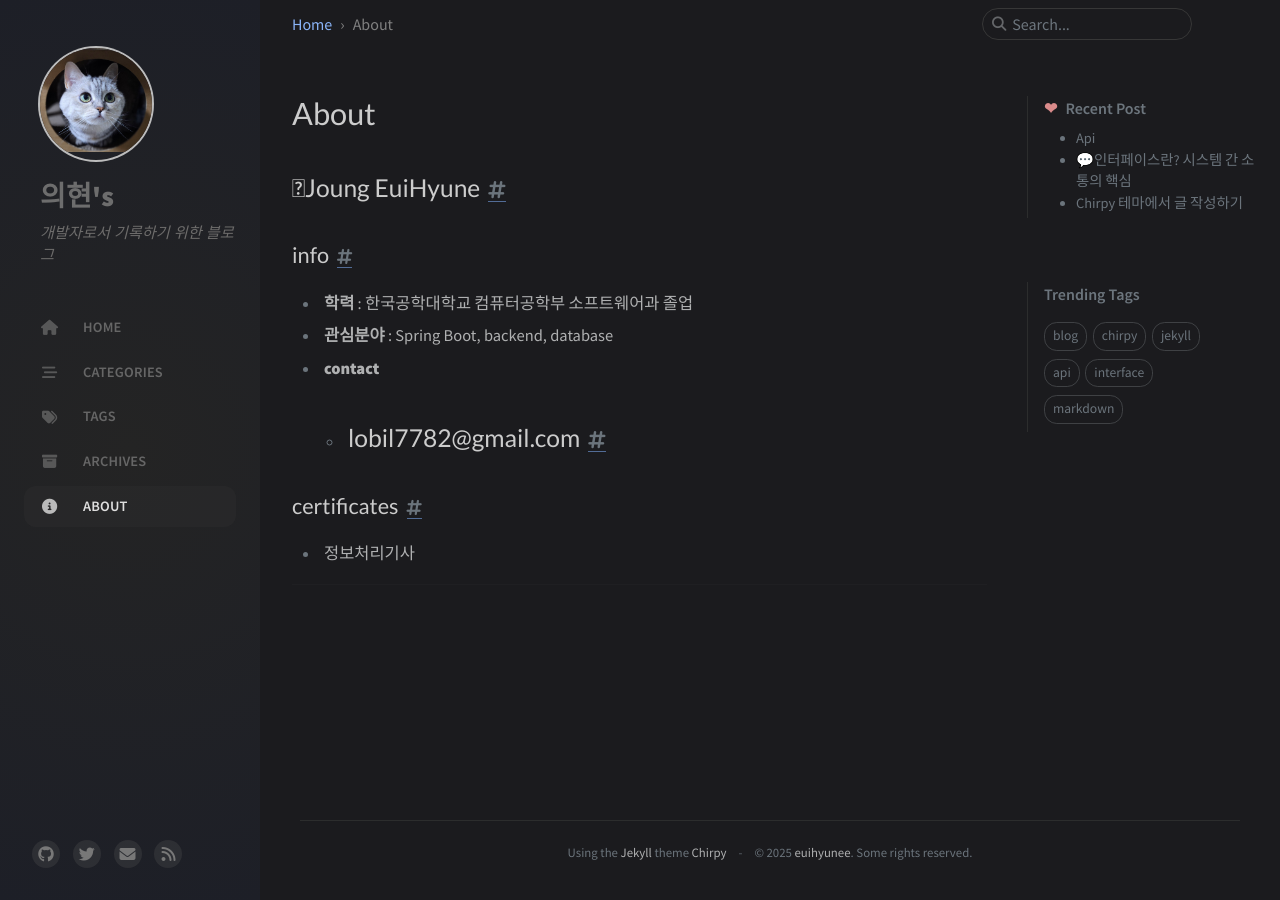
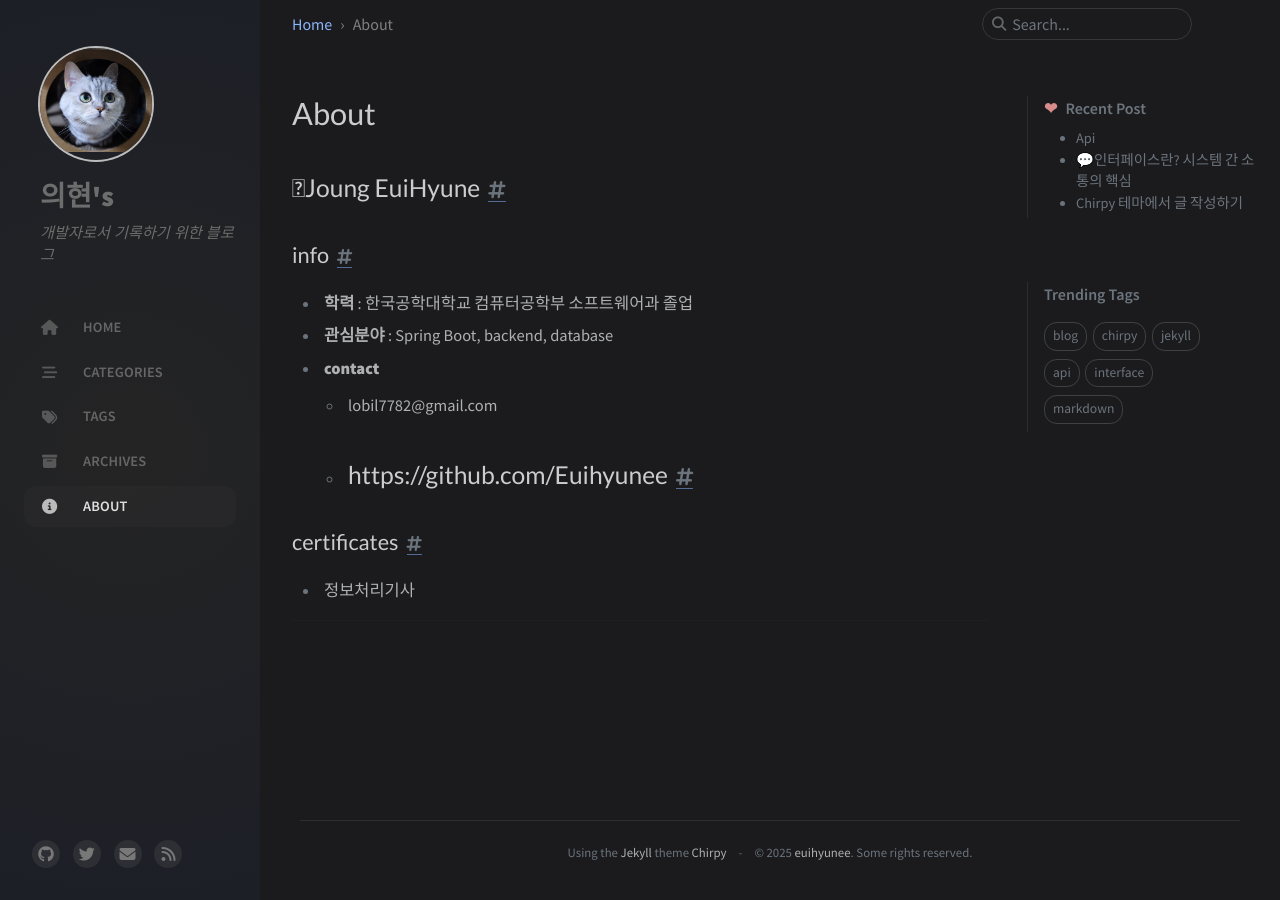
Before and after one commit to Euihyunee/euihyunee.github.io, a Jekyll site: the page built from _tabs/about.md, in a window 1280 px wide. Built offline with Jekyll 4.4.1, drawn with Linux system fonts in a browser that asks for light colours; comment, search, counter and statistics services are not loaded; some of the changed lines change nothing that is shown.

Commit message:
[update] profile about change

```diff
--- a/_tabs/about.md
+++ b/_tabs/about.md
@@ -12,6 +12,7 @@
 - **관심분야** : Spring Boot, backend, database
 - **contact**
   - lobil7782@gmail.com
+  - https://github.com/Euihyunee
 ---
 
 ### certificates
```
